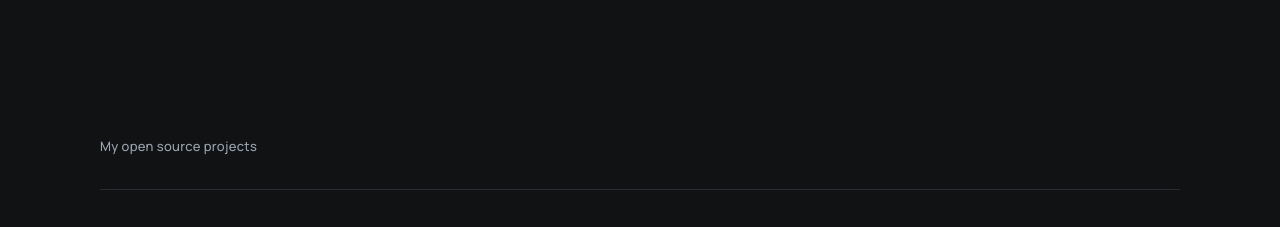
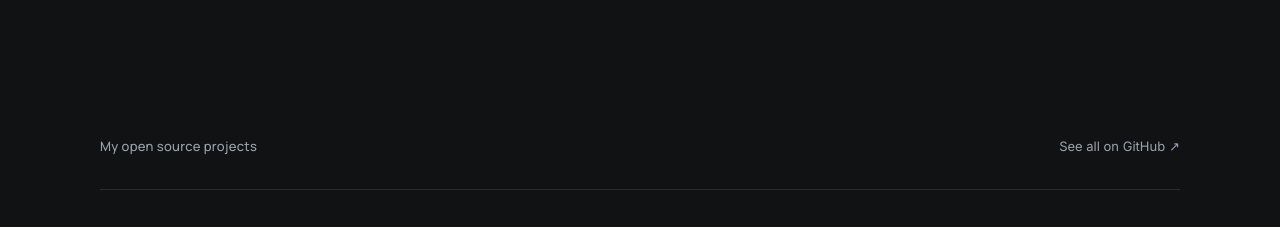
Before and after one commit to fiqhbdr/portofolio, a Next.js app: page / in a window 1280 px wide. Shown: the part 1380-1607 px from the top of the page. Built offline with nearby package versions, Linux system fonts and the light colour scheme; no server answers.

Commit message:
feat: link the projects section to the GitHub repositories tab
Same heading row treatment as the certificates section. Wraps to two lines
at 320px, where this heading plus the link is wider than the column.

```diff
--- a/components/ProjectList.tsx
+++ b/components/ProjectList.tsx
@@ -6,9 +6,25 @@ export default function ProjectList() {
   return (
     <section id="work" className="content-wrap py-20 md:py-28">
       <Reveal>
-        <h2 className="text-[13px] font-medium tracking-wide text-muted">
-          My open source projects
-        </h2>
+        {/* flex-wrap because at 320px this heading plus the link is wider than
+            the content column, so the link drops to its own line. */}
+        <div className="flex flex-wrap items-center justify-between gap-x-4 gap-y-1">
+          <h2 className="text-[13px] font-medium tracking-wide text-muted">
+            My open source projects
+          </h2>
+
+          {/* The repositories tab rather than the profile, since the profile
+              only shows pinned repos while this list is a selection. */}
+          <a
+            href="https://github.com/fiqihbadrian?tab=repositories"
+            target="_blank"
+            rel="noopener noreferrer"
+            className="flex shrink-0 items-center gap-1 text-[13px] text-muted transition-colors duration-250 hover:text-ink hover:underline"
+          >
+            See all on GitHub
+            <span aria-hidden>↗</span>
+          </a>
+        </div>
       </Reveal>
 
       <div className="mt-8 border-t border-line">
```
